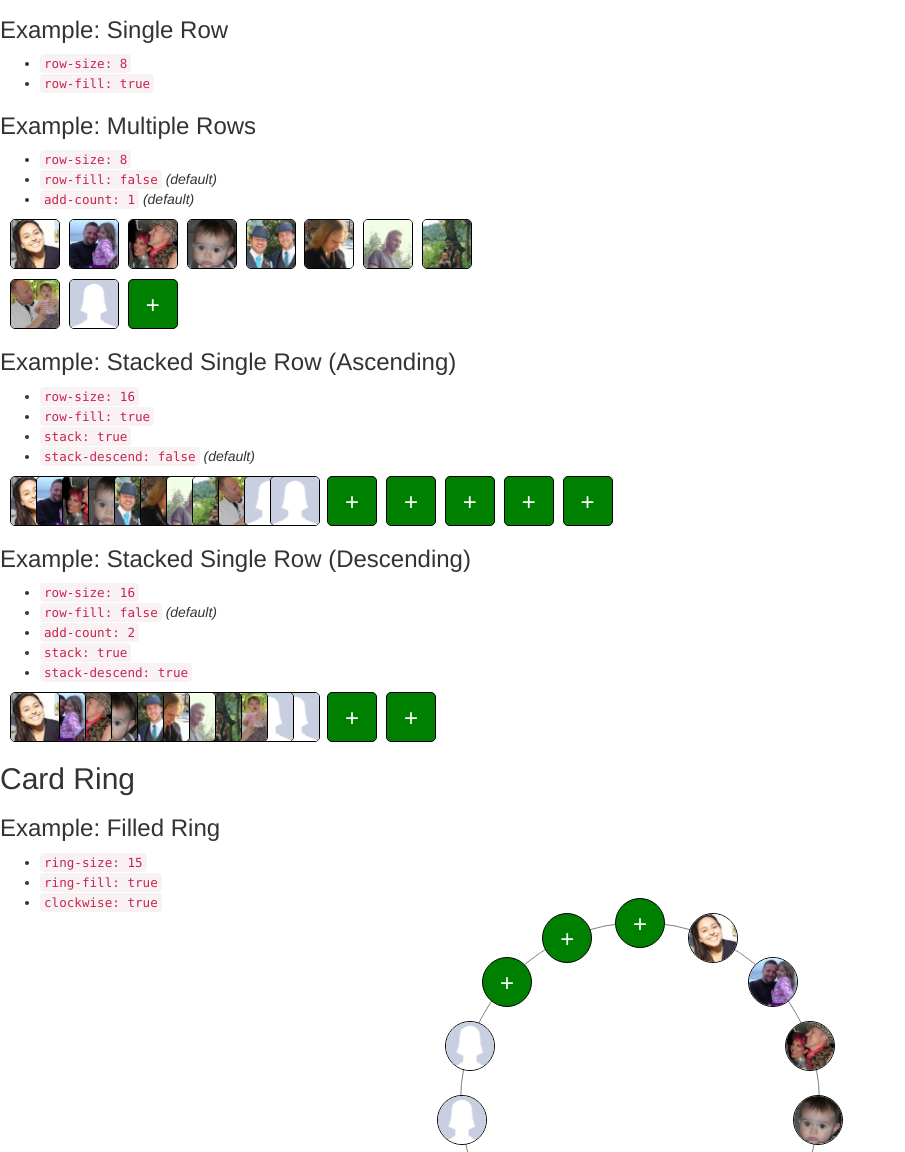
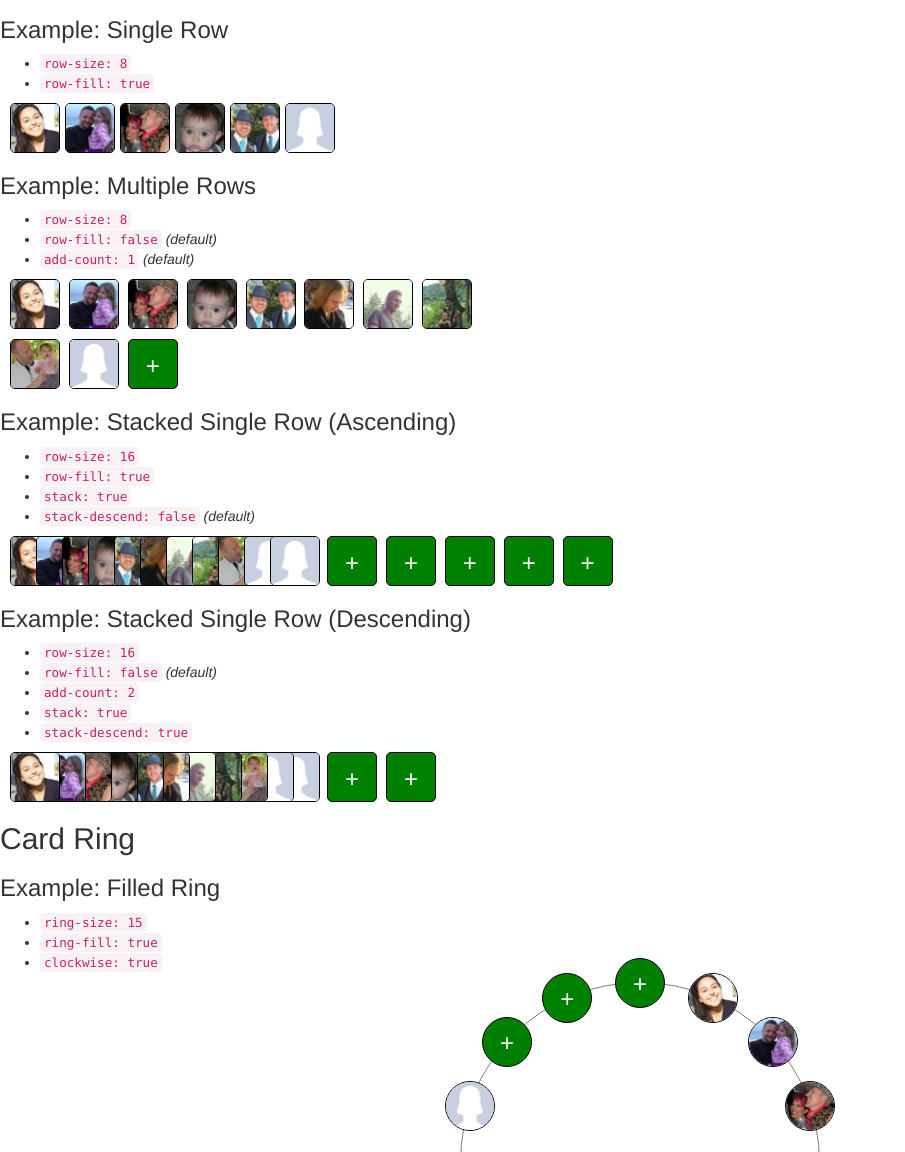
Before and after one commit to justinsa/card-ui-visualization, a website: page index.html in a window 1280 px wide. Shown: the part 116-1268 px from the top of the page, without its empty margins (0-905 px from the left). Drawn offline with Linux system fonts and the light colour scheme.

Commit message:
Use button instead of anchor tags
* Changed use of anchor tags for button tags as they have a preferred
semantic meaning in this context. The Add buttons are just that, buttons
and should be represented as such.
* Work in progress on the first card block rendering. Data set items now
show but need to add the Add buttons.

```diff
--- a/assets/scripts/card-ui-visualizations.js
+++ b/assets/scripts/card-ui-visualizations.js
@@ -1,42 +1,51 @@
 $(function() {
-  var CARD_DATA_TEMPLATE = '<img class="%s" src="%s" alt="%s" />';
-  var CARD_ADD_TEMPLATE = '<a class="card add" href="%s"></a>';
-
-  $('.card-block').each(function (index, block) {
-    var block = $(this);
+  $('.card-block').each(function () {
+    var $block = $(this);
     var options = {
-      'add-count': block.attr('add-count') ? parseInt(block.attr('add-count')) : 1,
-      'row-fill': block.hasClass('row-fill'),
-      'row-size': block.attr('data-row-size') ? parseInt(block.attr('data-row-size')) : 10,
-      'stack': block.hasClass('stack'),
-      'stack-descend': block.hasClass('stack-descend'),
-      'data': block.attr('data-set')
+      'add-click-callback': $block.attr('data-add-click-callback'),
+      'add-count': $block.attr('add-count') ? parseInt($block.attr('add-count')) : 1,
+      'row-fill': $block.hasClass('row-fill'),
+      'row-size': $block.attr('data-row-size') ? parseInt($block.attr('data-row-size')) : 10,
+      'stack': $block.hasClass('stack'),
+      'stack-descend': $block.hasClass('stack-descend'),
+      'data': $block.attr('data-set')
     };
     if (options.data === undefined) {
       // no data set provided ergo nothing to display
       return;
     }
+    if (options['add-click-callback'] === undefined) {
+      options['add-click-callback'] = _.identity;
+    }
     options.data = window[options.data];
-    var block = $(this);
-    _.each(options.data, function (element) {
-
+    var $row = null;
+    _.each(options.data, function (element, index) {
+      if (index % options['row-size'] === 0) {
+        $row = $('<div>', { class: 'card-block-row' });
+        $block.append($row);
+      }
+      $row.append($('<img>', { class: 'card ' + element['type'].join(' '), src: element['img-uri'], alt: element['title'] }));
     });
   });
 
-  $('.card-ring').each(function (index, ring) {
-    ring = $(ring);
+  $('.card-ring').each(function () {
+    $ring = $(this);
     var options = {
-      'add-count': ring.attr('add-count') ? parseInt(ring.attr('add-count')) : 1,
-      'clockwise': ring.hasClass('clockwise'),
-      'ring-fill': ring.hasClass('ring-fill'),
-      'ring-size': ring.attr('data-ring-size') ? parseInt(ring.attr('data-ring-size')) : 0,
-      'data': ring.attr('data-set')
+      'add-click-callback': $ring.attr('data-add-click-callback'),
+      'add-count': $ring.attr('add-count') ? parseInt($ring.attr('add-count')) : 1,
+      'clockwise': $ring.hasClass('clockwise'),
+      'ring-fill': $ring.hasClass('ring-fill'),
+      'ring-size': $ring.attr('data-ring-size') ? parseInt($ring.attr('data-ring-size')) : 0,
+      'data': $ring.attr('data-set')
     };
-    var diameter = ring.innerWidth();
-    var clockwise = ring.hasClass('clockwise');
+    if (options['add-click-callback'] === undefined) {
+      options['add-click-callback'] = _.identity;
+    }
+    var diameter = $ring.innerWidth();
+    var clockwise = $ring.hasClass('clockwise');
     var radius = diameter / 2;
-    var children = ring.children();
-    var size = ring.attr('data-ring-size');
+    var children = $ring.children();
+    var size = $ring.attr('data-ring-size');
     var count = size === undefined ? children.length : parseInt(size);
     var theta = (clockwise ? 1 : -1) * 2 * Math.PI / count;
     var thetaOffset = -(Math.PI / 2);
--- a/index.html
+++ b/index.html
@@ -25,7 +25,7 @@
       <li><code>row-fill: true</code></li>
     </ul>
     <script type="text/javascript">
-      window['example1'] = [
+      var example1 = [
         { "type":["complete"], "img-uri":"assets/img/face-ghisly.jpg", "title":"Ghisly Echezuria", "html-description":"Ghisly Echezuria" },
         { "type":["complete"], "img-uri":"assets/img/face-brent.jpg", "title":"Brent", "html-description":"Brent" },
         { "type":["complete"], "img-uri":"assets/img/face-rhea.jpg", "title":"Rhea Bird", "html-description":"Rhea Bird" },
@@ -33,8 +33,11 @@
         { "type":["complete"], "img-uri":"assets/img/face-tom.jpg", "title":"Tom Kuhn", "html-description":"Tom Kuhn" },
         { "type":["incomplete"], "img-uri":"assets/img/face-invited.gif", "title":"john.doe@gmail.com", "html-description":"Invitation sent on 2013-09-01" }
       ];
+      var addClick = function () {
+        alert('You clicked an Add button!');
+      }
     </script>
-    <div class="card-block row-fill" data-row-size="8" data-set="example1"></div>
+    <div class="card-block row-fill" data-row-size="8" data-set="example1" data-add-click-callback="addClick"></div>
     <h3>Example: Multiple Rows</h3>
     <ul>
       <li><code>row-size: 8</code></li>
@@ -55,7 +58,7 @@
       <div class="card-block-row">
         <img class="card complete" src="assets/img/face-jason.jpg" alt="Jason" />
         <img class="card incomplete" src="assets/img/face-invited.gif" alt="john.doe@gmail.com" />
-        <a class="card add" href="#"></a>
+        <button class="card add" onclick="addClick"></button>
       </div>
     </div>
     <h3>Example: Stacked Single Row (Ascending)</h3>
@@ -78,11 +81,11 @@
         <img class="card complete" style="left: calc(26px * 8);" src="assets/img/face-jason.jpg" alt="Jason" />
         <img class="card incomplete" style="left: calc(26px * 9);" src="assets/img/face-invited.gif" alt="john.doe@gmail.com" />
         <img class="card incomplete" style="left: calc(26px * 10);" src="assets/img/face-invited.gif" alt="john.doe@gmail.com" />
-        <a class="card add" style="margin-left: calc(5px + 26px * 12);" href="#"></a>
-        <a class="card add" href="#"></a>
-        <a class="card add" href="#"></a>
-        <a class="card add" href="#"></a>
-        <a class="card add" href="#"></a>
+        <button class="card add" style="margin-left: calc(5px + 26px * 12);" onclick="addClick"></button>
+        <button class="card add" onclick="addClick"></button>
+        <button class="card add" onclick="addClick"></button>
+        <button class="card add" onclick="addClick"></button>
+        <button class="card add" onclick="addClick"></button>
       </div>
     </div>
     <h3>Example: Stacked Single Row (Descending)</h3>
@@ -106,8 +109,8 @@
         <img class="card complete descend" style="left: calc(26px * 8); z-index: 2;" src="assets/img/face-jason.jpg" alt="Jason" />
         <img class="card incomplete descend" style="left: calc(26px * 9); z-index: 1;" src="assets/img/face-invited.gif" alt="john.doe@gmail.com" />
         <img class="card incomplete descend" style="left: calc(26px * 10); z-index: 0;" src="assets/img/face-invited.gif" alt="john.doe@gmail.com" />
-        <a class="card add" style="margin-left: calc(5px + 26px * 12);" href="#"></a>
-        <a class="card add" href="#"></a>
+        <button class="card add" style="margin-left: calc(5px + 26px * 12);" onclick="addClick"></button>
+        <button class="card add" onclick="addClick"></button>
       </div>
     </div>
   </section>
@@ -133,9 +136,9 @@
       <img class="card incomplete" src="assets/img/face-invited.gif" alt="john.doe@gmail.com" />
       <img class="card incomplete" src="assets/img/face-invited.gif" alt="john.doe@gmail.com" />
       <img class="card incomplete" src="assets/img/face-invited.gif" alt="john.doe@gmail.com" />
-      <a class="card add" href="#"></a>
-      <a class="card add" href="#"></a>
-      <a class="card add" href="#"></a>
+      <button class="card add" onclick="addClick"></button>
+      <button class="card add" onclick="addClick"></button>
+      <button class="card add" onclick="addClick"></button>
     </div>
     <h3>Example: Dynamic Ring</h3>
     <ul>
@@ -151,9 +154,9 @@
       <img class="card complete" src="assets/img/face-tom.jpg" alt="Tom" />
       <img class="card complete" src="assets/img/face-emily.jpg" alt="Emily" />
       <img class="card incomplete" src="assets/img/face-invited.gif" alt="john.doe@gmail.com" />
-      <a class="card add" href="#"></a>
-      <a class="card add" href="#"></a>
-      <a class="card add" href="#"></a>
+      <button class="card add" onclick="addClick"></button>
+      <button class="card add" onclick="addClick"></button>
+      <button class="card add" onclick="addClick"></button>
     </div>
     <h3>Example: Progressive Ring</h3>
     <ul>
@@ -170,9 +173,9 @@
       <img class="card complete" src="assets/img/face-tom.jpg" alt="Tom" />
       <img class="card complete" src="assets/img/face-emily.jpg" alt="Emily" />
       <img class="card incomplete" src="assets/img/face-invited.gif" alt="john.doe@gmail.com" />
-      <a class="card add" href="#"></a>
-      <a class="card add" href="#"></a>
-      <a class="card add" href="#"></a>
+      <button class="card add" onclick="addClick"></button>
+      <button class="card add" onclick="addClick"></button>
+      <button class="card add" onclick="addClick"></button>
     </div>
   </section>
 </body>
```
